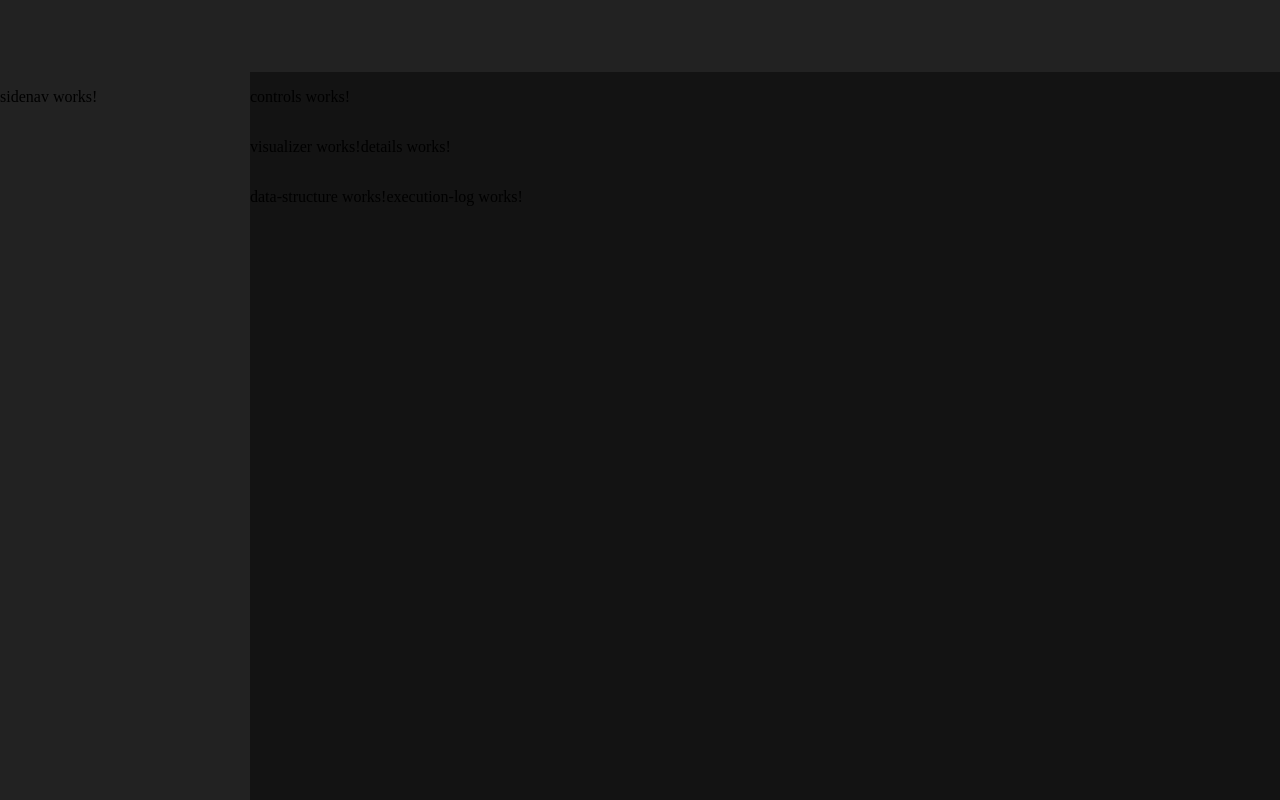
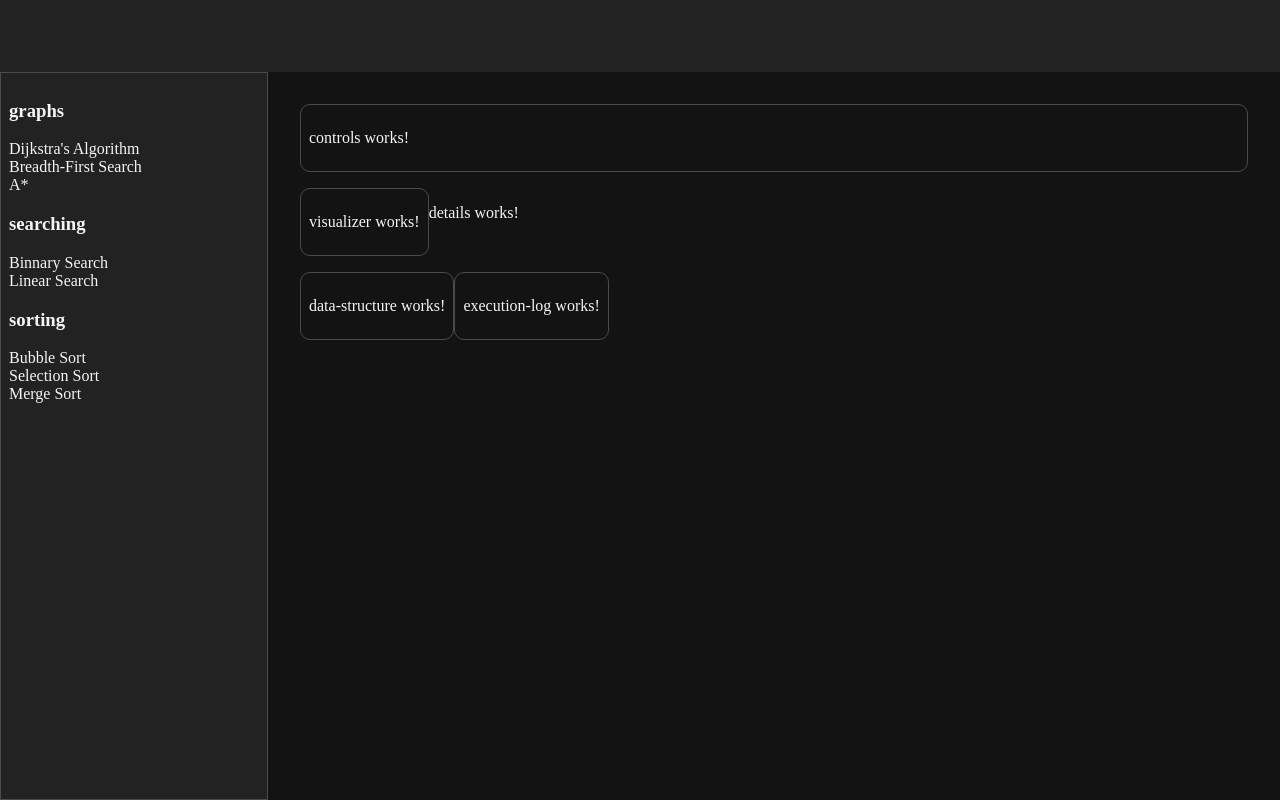
Before and after one commit to flavia3107/algorithm-visualizer, an Angular app: page / in a window 1280 px wide. Built offline with nearby package versions, Linux system fonts and the light colour scheme.

Commit message:
Algorithm-Visualizer: Main Layout - P6

```diff
--- a/src/app/app.html
+++ b/src/app/app.html
@@ -2,16 +2,16 @@
 
 </div>
 <div class="flex-row main">
-	<div class="flex-column sidenav">
+	<div class="flex-column sidenav section">
 		<app-sidenav />
 	</div>
 	<div class="content flex-column">
-		<div class="flex-row controls">
+		<div class="flex-row controls section">
 			<app-controls />
 
 		</div>
 		<div class="flex-row visualizer-row">
-			<div class="graph">
+			<div class="graph section">
 				<app-visualizer />
 			</div>
 			<div class="flex-column algorithm-details">
@@ -20,10 +20,10 @@
 		</div>
 
 		<div class="flex-row data-log">
-			<div class="data-structure">
+			<div class="data-structure section">
 				<app-data-structure />
 			</div>
-			<div class="execution-log">
+			<div class="execution-log section">
 				<app-execution-log />
 			</div>
 		</div>
--- a/src/app/app.scss
+++ b/src/app/app.scss
@@ -11,9 +11,12 @@
 
 .sidenav {
 	width: 250px;
+	border-radius: 0;
 }
 
 .content {
 	flex: 1;
 	background-color: $bg-carbon;
+	gap: 1rem;
+	padding: 2rem;
 }
--- a/src/app/components/sidenav/sidenav.html
+++ b/src/app/components/sidenav/sidenav.html
@@ -1 +1,7 @@
-<p>sidenav works!</p>
+@for (group of algorithmConfig | keyvalue; track group.key) {
+<h3>{{ group.key }}</h3>
+
+@for (algorithm of group.value; track algorithm.key) {
+<div>{{ algorithm.title }}</div>
+}
+}
--- a/src/app/components/sidenav/sidenav.ts
+++ b/src/app/components/sidenav/sidenav.ts
@@ -1,9 +1,13 @@
+import { KeyValuePipe } from '@angular/common';
 import { Component } from '@angular/core';
+import { ALGORITHM_TREE } from '../../../configs/algorithm-tree';
 
 @Component({
   selector: 'app-sidenav',
-  imports: [],
+  imports: [KeyValuePipe],
   templateUrl: './sidenav.html',
   styleUrl: './sidenav.scss',
 })
-export class Sidenav {}
+export class Sidenav {
+  readonly algorithmConfig = ALGORITHM_TREE;
+}
--- a/src/styles.scss
+++ b/src/styles.scss
@@ -6,6 +6,7 @@ body {
 	padding: 0;
 	min-height: 100vh;
 	min-height: 100dvh;
+	color: $main-text-color;
 }
 
 app-root {
@@ -26,3 +27,9 @@ body {
 	display: flex;
 	flex-direction: column;
 }
+
+.section {
+	padding: 0.5rem;
+	border-radius: 10px;
+	border: 0.5px solid $border-color;
+}
--- a/src/styles/color-variables.scss
+++ b/src/styles/color-variables.scss
@@ -1,2 +1,4 @@
 $bg-dark-gray: #222222;
 $bg-carbon: #131313;
+$main-text-color: #f5f5f5;
+$border-color: #4b4b4b;
```
